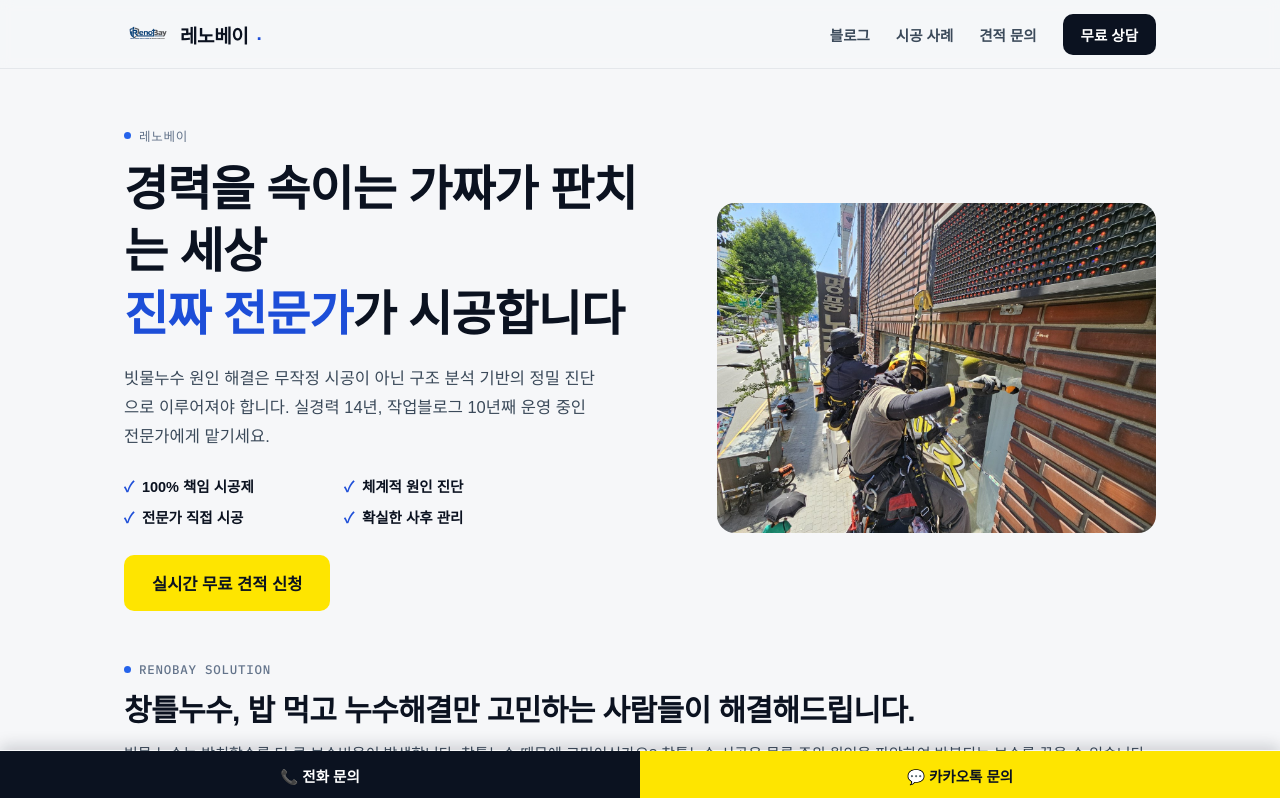
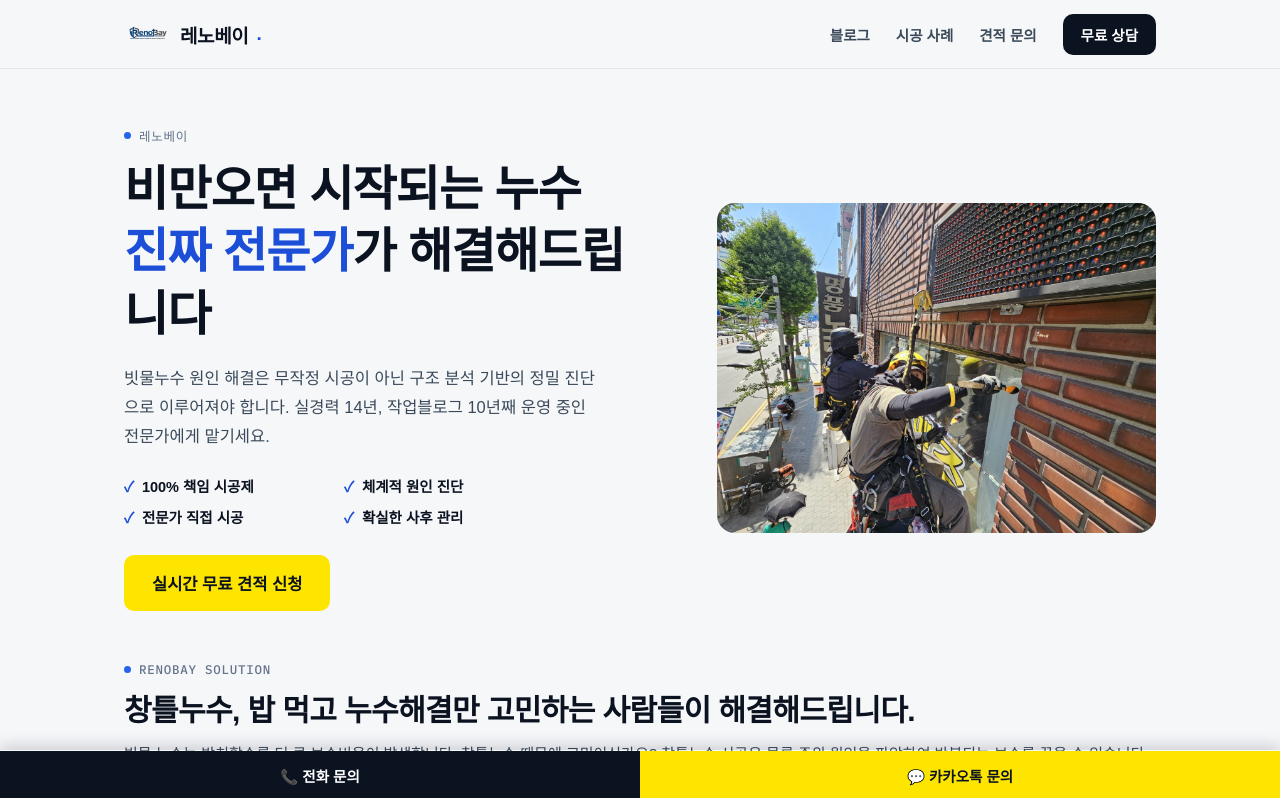
Before and after one commit to seasons881225-star/leno-local-seo, a Next.js app: page / in a window 1280 px wide. Shown: the top 798 px of the page. Built offline with nearby package versions, Linux system fonts and the light colour scheme; a web font is replaced by a local one.

Commit message:
Update YouTube URL and homepage hero text

```diff
--- a/data/site-content.js
+++ b/data/site-content.js
@@ -10,7 +10,7 @@ export const SITE = {
   kakaoUrl: "https://open.kakao.com/o/sSG1p7Cc",
 
   // 유튜브 채널 주소 (헤더/푸터의 '유튜브' 버튼이 연결되는 곳)
-  youtubeUrl: "https://youtube.com/channel/UC5LKKjfKi91kHjuTrvo6WwA",
+  youtubeUrl: "https://youtu.be/hz3sZ8OxEa8?si=eowHOJw8kcGBpuhi",
 
   // 블로그 주소
   blogUrl: "https://blog.naver.com/seasons0421",
@@ -29,9 +29,9 @@ export const SITE = {
   // ===== 홈페이지 히어로(맨 위 큰 문구) =====
   hero: {
     eyebrow: "레노베이",
-    headlineLine1: "경력을 속이는 가짜가 판치는 세상",
+    headlineLine1: "비만오면 시작되는 누수",
     headlineHighlight: "진짜 전문가",
-    headlineLine2: "가 시공합니다",
+    headlineLine2: "가 해결해드립니다",
     description:
       "빗물누수 원인 해결은 무작정 시공이 아닌 구조 분석 기반의 정밀 진단으로 이루어져야 합니다. 실경력 14년, 작업블로그 10년째 운영 중인 전문가에게 맡기세요.",
     checklist: [
```
